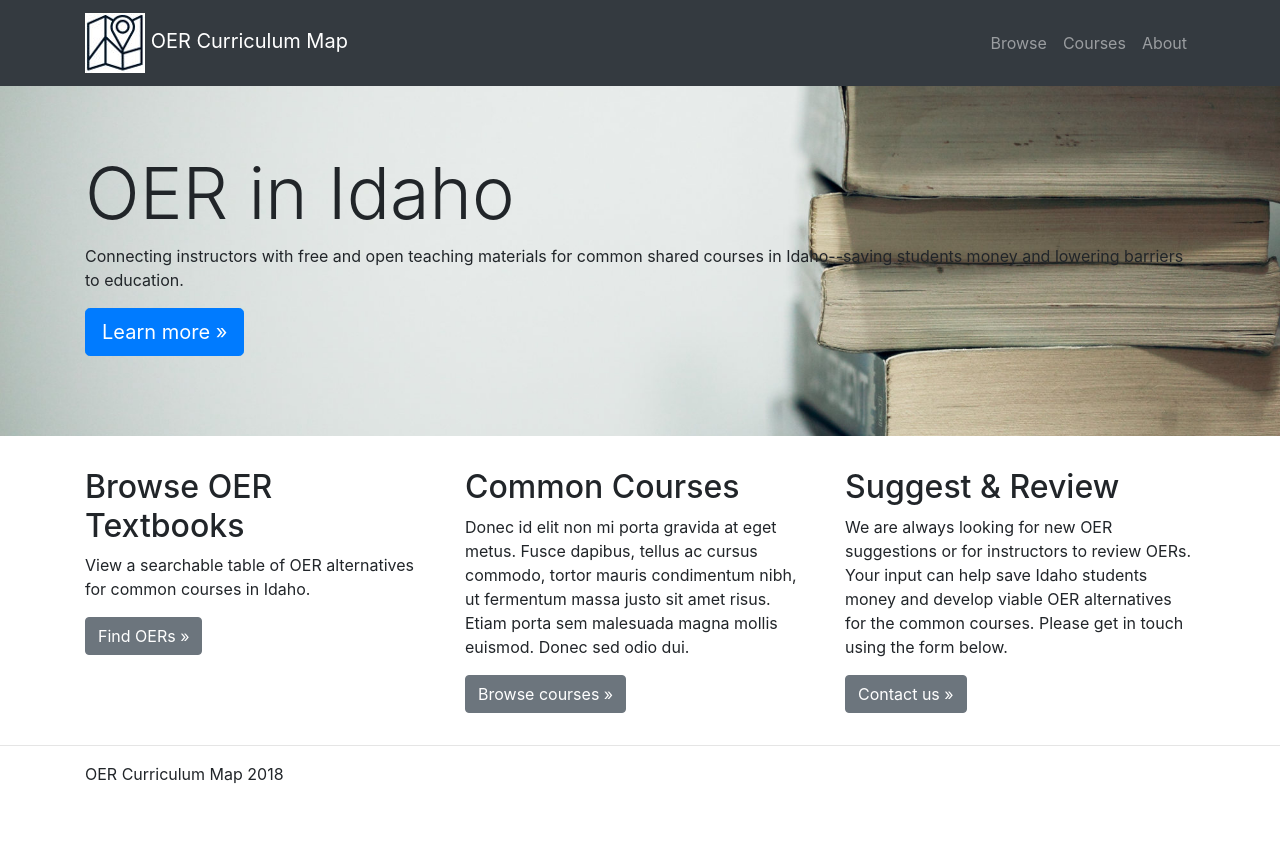
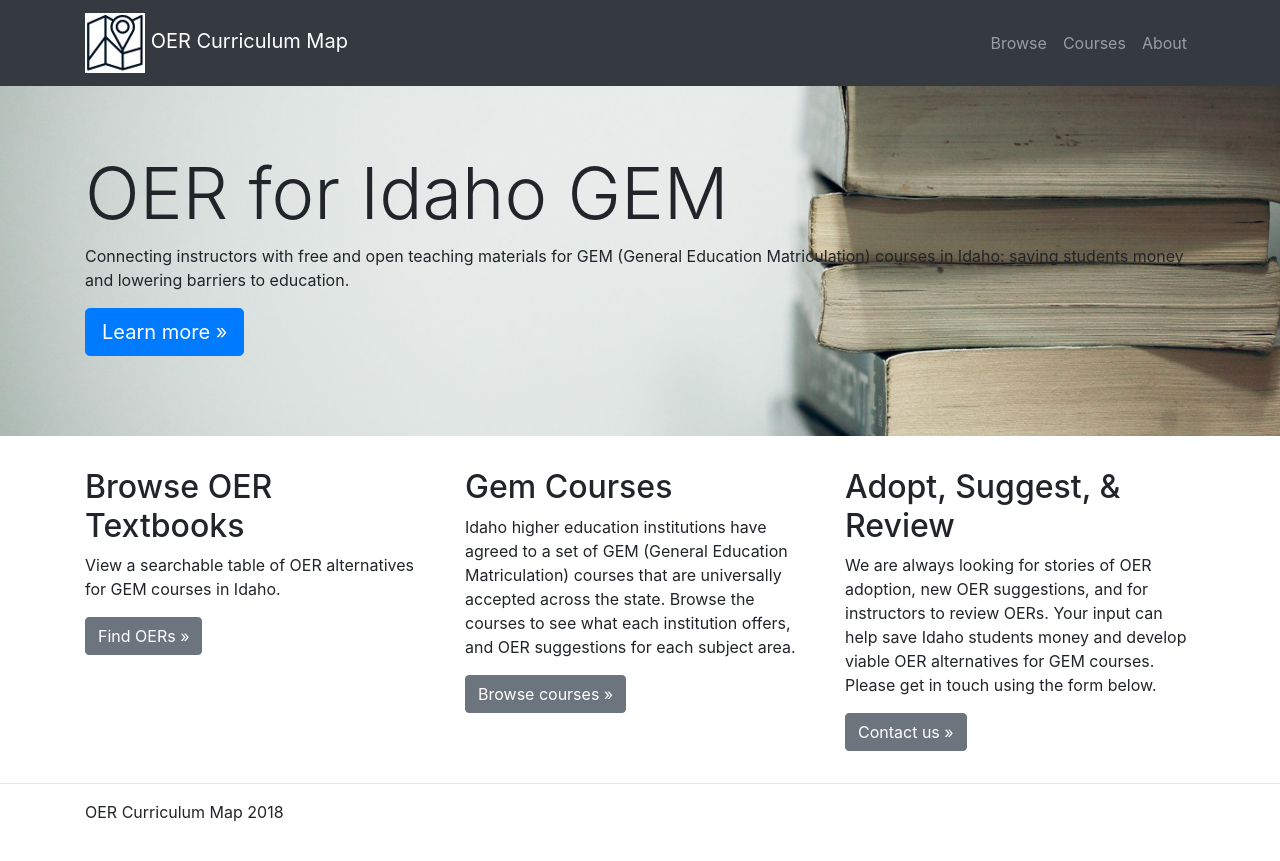
Before and after one commit to uidaholib/oer-curriculum-map, a Jekyll site: the page built from index.md, in a window 1280 px wide. Shown: the top 861 px of the page. Built offline with Jekyll 4.4.1, drawn with Linux system fonts in a browser that asks for light colours.

Commit message:
update wording with GEM

```diff
--- a/index.md
+++ b/index.md
@@ -5,8 +5,8 @@ title: Home
 
 <div class="jumbotron jumbotron-fluid" style="background:url('{{ "/assets/images/bookstack2.jpg" | relative_url }}') center/cover no-repeat;">
     <div class="container">
-        <h1 class="display-3">OER in Idaho</h1>
-        <p>Connecting instructors with free and open teaching materials for common shared courses in Idaho--saving students money and lowering barriers to education.</p>
+        <h1 class="display-3">OER for Idaho GEM</h1>
+        <p>Connecting instructors with free and open teaching materials for GEM (General Education Matriculation) courses in Idaho: saving students money and lowering barriers to education.</p>
         <p><a class="btn btn-primary btn-lg" href="{{ "/about/" | absolute_url }}" role="button">Learn more &raquo;</a></p>
     </div>
 </div>
@@ -14,17 +14,17 @@ title: Home
     <div class="row">
         <div class="col-md-4">
         <h2>Browse OER Textbooks</h2>
-        <p>View a searchable table of OER alternatives for common courses in Idaho. </p>
+        <p>View a searchable table of OER alternatives for GEM courses in Idaho. </p>
         <p><a class="btn btn-secondary" href="{{ "/browse/" | absolute_url }}" role="button">Find OERs &raquo;</a></p>
         </div>
         <div class="col-md-4">
-        <h2>Common Courses</h2>
-        <p>Donec id elit non mi porta gravida at eget metus. Fusce dapibus, tellus ac cursus commodo, tortor mauris condimentum nibh, ut fermentum massa justo sit amet risus. Etiam porta sem malesuada magna mollis euismod. Donec sed odio dui. </p>
+        <h2>Gem Courses</h2>
+        <p>Idaho higher education institutions have agreed to a set of GEM (General Education Matriculation) courses that are universally accepted across the state. Browse the courses to see what each institution offers, and OER suggestions for each subject area.</p>
         <p><a class="btn btn-secondary" href="{{ "/courses/" | absolute_url }}" role="button">Browse courses &raquo;</a></p>
         </div>
         <div class="col-md-4">
-        <h2>Suggest &amp; Review</h2>
-        <p>We are always looking for new OER suggestions or for instructors to review OERs. Your input can help save Idaho students money and develop viable OER alternatives for the common courses. Please get in touch using the form below.</p>
+        <h2>Adopt, Suggest, &amp; Review</h2>
+        <p>We are always looking for stories of OER adoption, new OER suggestions, and for instructors to review OERs. Your input can help save Idaho students money and develop viable OER alternatives for GEM courses. Please get in touch using the form below.</p>
         <p><a class="btn btn-secondary" href="#" role="button">Contact us &raquo;</a></p>
         </div>
     </div>
```
Also changed, not shown: about.md (+5 -1 lines), browse.md (+1 -1 lines), courses.md (+1 -1 lines), README.md.
